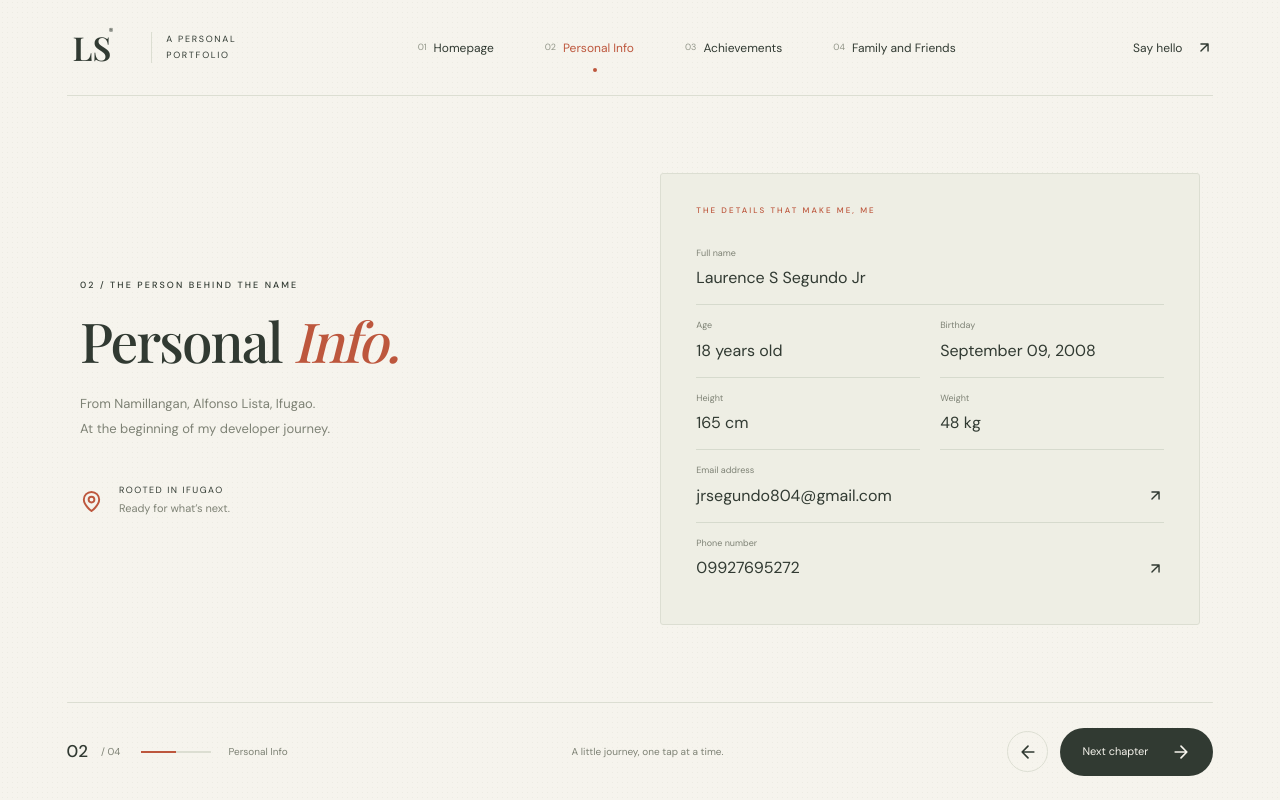
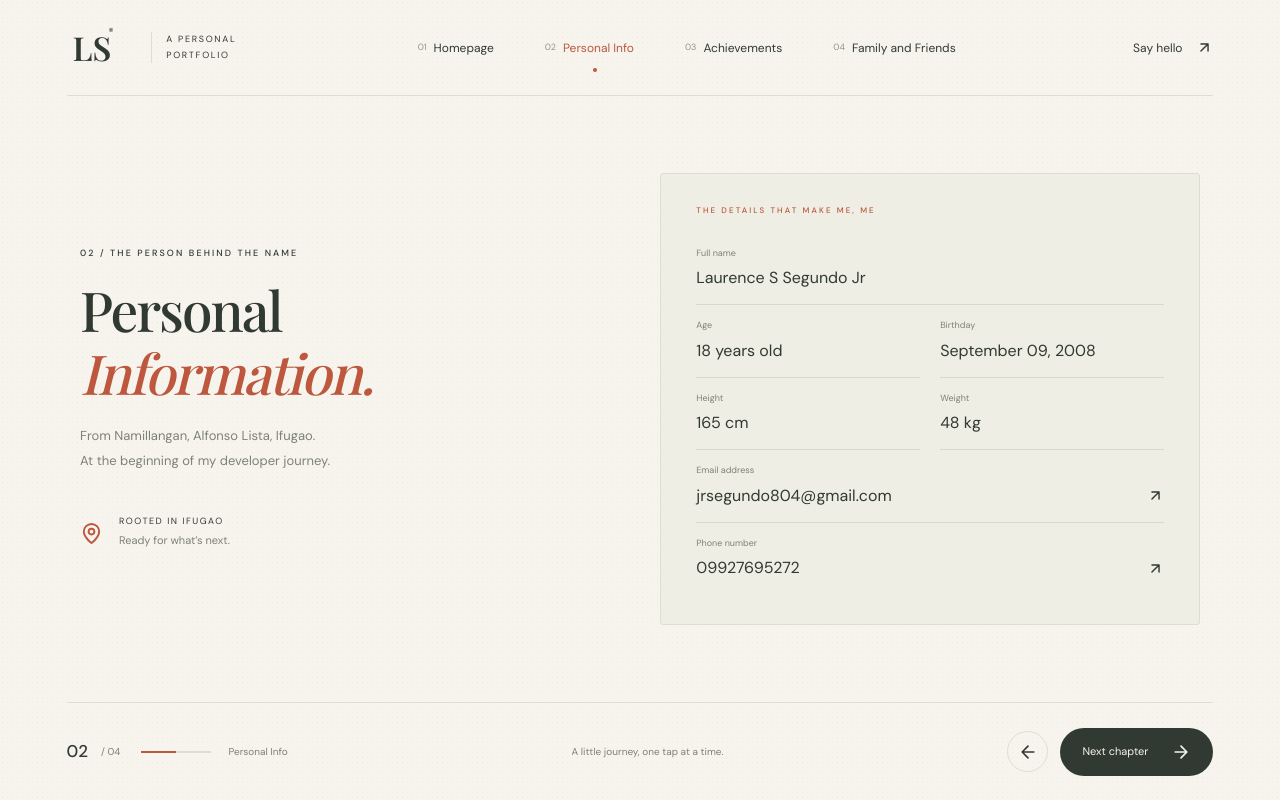
Before and after one commit to jrsegundo-byte/jrsegundo, a plain HTML site: page index.html in a window 1280 px wide. Both pictures are taken after a click on the button "Next chapter". Drawn offline with nearby package versions, Linux system fonts and the light colour scheme; a script that the page names is missing; a web font is replaced by a local one.

Commit message:
Update index.html

```diff
--- a/index.html
+++ b/index.html
@@ -91,7 +91,7 @@
 <section id="chapter-1" data-chapter="1" hidden class="about">
 <div class="section-heading">
 <p class="eyebrow">02 / THE PERSON BEHIND THE NAME</p>
-<h2>Personal <em>Info.</em>
+<h2>Personal <em>Information.</em>
 </h2>
 <p>From Namillangan, Alfonso Lista, Ifugao.<br>At the beginning of my developer journey.</p>
 <div class="location-stamp">
```
